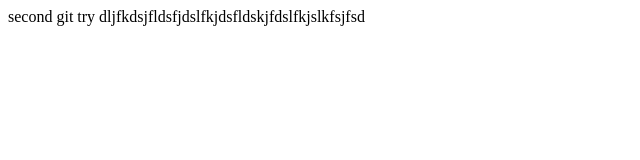
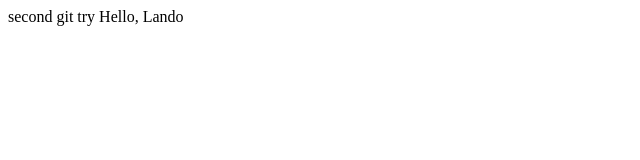
Before and after one commit to Lando-jpg/G-INT2, a plain HTML site: page index.html in a window 1280 px wide. Shown: the whole page, without its empty margins (0-640 px from the left). Drawn offline with Linux system fonts and the light colour scheme.

Commit message:
Hello Lando

```diff
--- a/index.html
+++ b/index.html
@@ -7,6 +7,6 @@
 </head>
 <body>
     second git try
-    dljfkdsjfldsfjdslfkjdsfldskjfdslfkjslkfsjfsd
+    Hello, Lando
 </body>
 </html>
```
